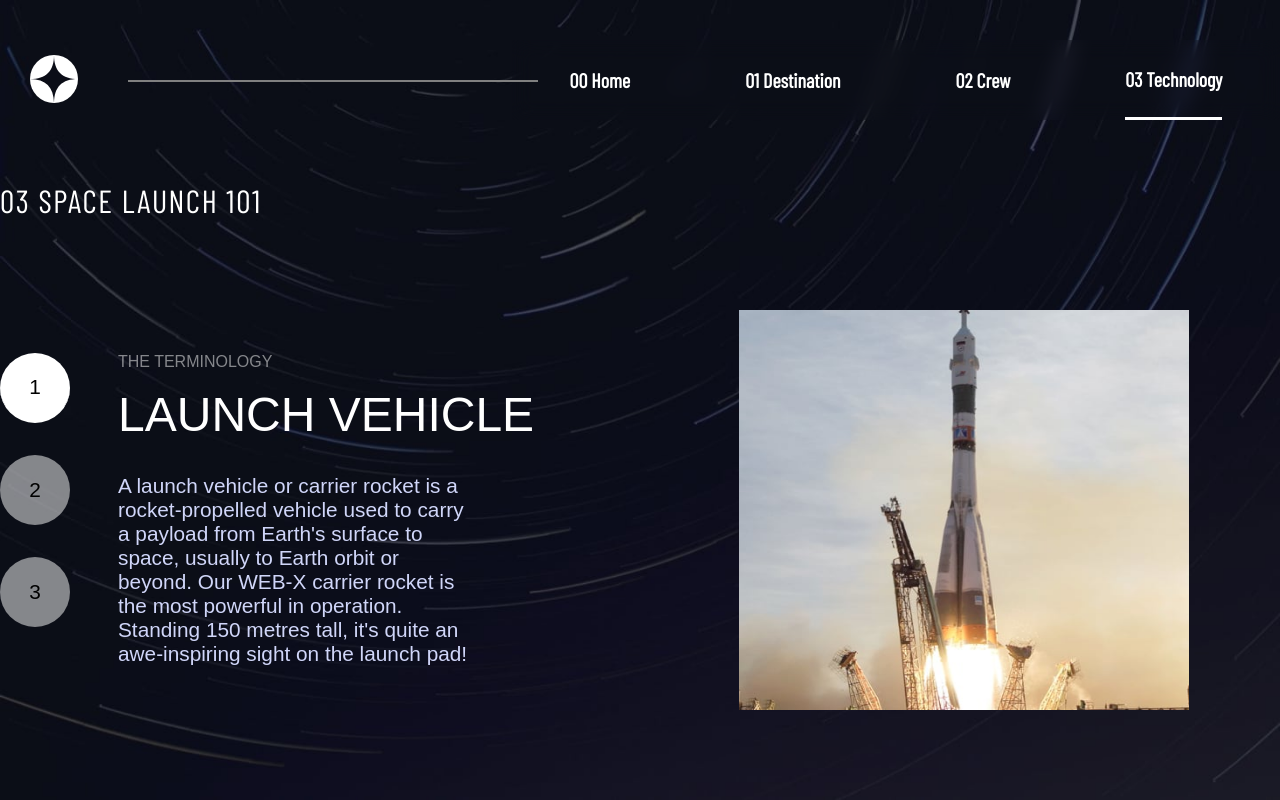
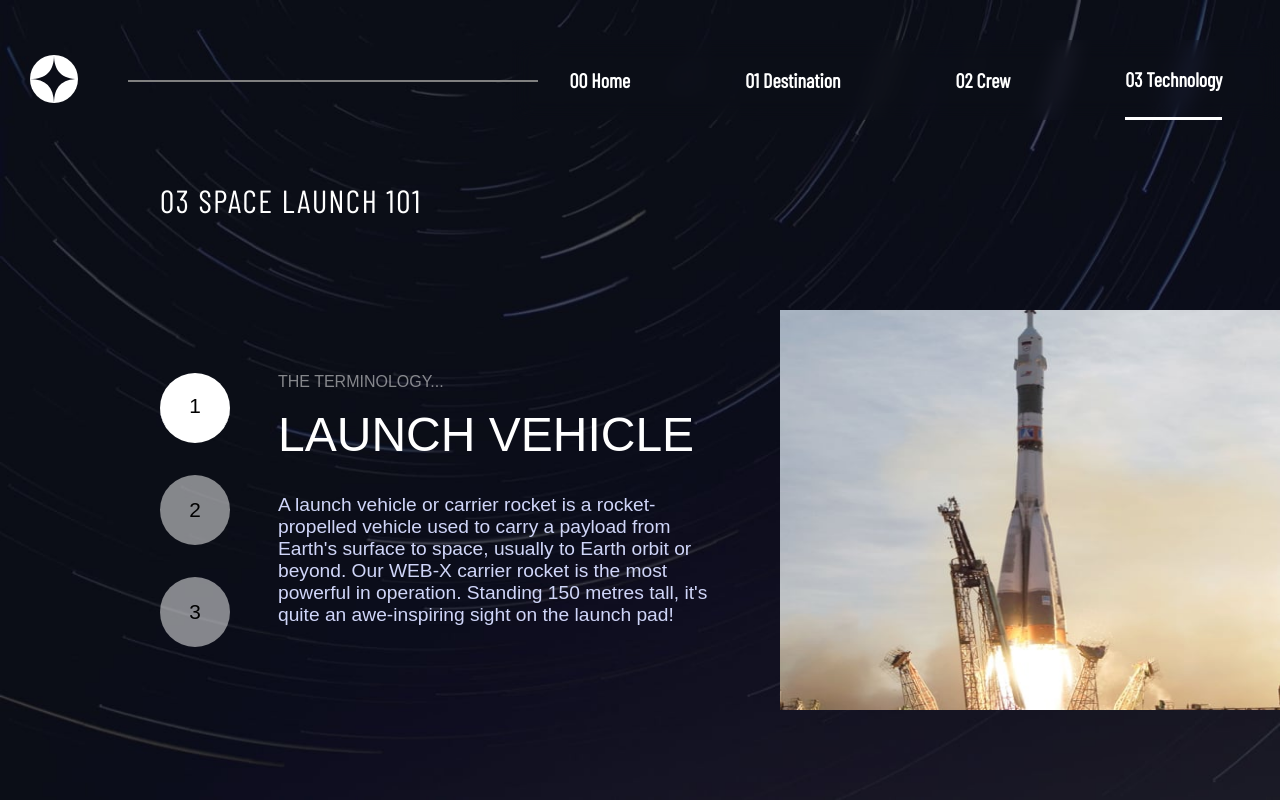
Before and after one commit to SahilMahey/React_Projects, a React (Create React App) app in the folder space_project/: page /Technology in a window 1280 px wide. Built offline with nearby package versions, Linux system fonts and the light colour scheme; a web font is replaced by a local one.

Commit message:
Update 4 files

```diff
--- a/space_project/src/Components/Destination/Destination.css
+++ b/space_project/src/Components/Destination/Destination.css
@@ -56,7 +56,11 @@
   justify-content: center;
   gap: 1rem;
 }
-
+.destination_content ul a
+{
+    color: white;
+    text-decoration: none;
+}
 
 @media (min-width: 650px) {
   .destination_container {
--- a/space_project/src/Components/Home/Home.css
+++ b/space_project/src/Components/Home/Home.css
@@ -18,10 +18,7 @@ main
     letter-spacing: 4.75px;
     font-size: 25px;
     color: black;
-    display: flex;
-    flex-direction: column;
-    align-items: center;
-    justify-content: center;
+    text-decoration: none;
 
 
 }
@@ -69,10 +66,7 @@ h1{
     height: 150px;
     border-radius: 100%;
     background-color: white;
-    display: flex;
-    flex-direction: column;
-    justify-content: center;
-     align-items: center;
+
 }
 
 .content
--- a/space_project/src/Components/Technology/Technology.css
+++ b/space_project/src/Components/Technology/Technology.css
@@ -144,18 +144,21 @@
 
     }
 
+
+.technology_container_h3
+{
+    padding-left: 10rem;
+}
+
     .technology_content
     {
         flex-direction:row-reverse;
-        width: 100vw;
-
-
-
 
     }
     .technology_list_content
     {
           align-items: flex-start;
+
 
     }
 
@@ -163,34 +166,37 @@
     {
         flex-direction: row;
         align-items: flex-start;
-
         gap: 3rem;
         flex: 1;
+        padding-left: 10rem;
     }
     .technology_list_content
     {
-        gap:1rem
+        gap:1rem;
+       align-items: flex-start;
     }
     .technology_image
     {
         flex: 1;
         display: flex;
         align-items: center;
-        justify-content: center;
+        justify-content: flex-end;
     }
 
     .technology_desc
     {
         padding: 0;
         text-align: start;
-        width: 70%;
+        width: 100%;
         margin-top: 1rem;
+         font-size: 1.2rem;
+
     }
 
     .technology_image img
     {
     height: 400px;
-    width: 450px;
+    width: 500px;
     }
 
     .technology_content ul
@@ -204,4 +210,6 @@
         width: 70px;
     }
 
+
+
 }
--- a/space_project/src/Components/Technology/Technology.js
+++ b/space_project/src/Components/Technology/Technology.js
@@ -23,8 +23,8 @@ function Technology() {
     .filter((element) => (element.name.replace(/\s/g, "") === technology_name))
     .map((element) => (
 
-      <div key={element.name} className="crew_list_content">
-        <p className="technology_heading">THE TERMINOLOGY</p>
+      <div key={element.name} className="technology_list_content">
+        <p className="technology_heading">THE TERMINOLOGY...</p>
         <p className="technology_name">{element.name.toUpperCase()}</p>
         <p className="technology_desc">{element.description}</p>
 
```
